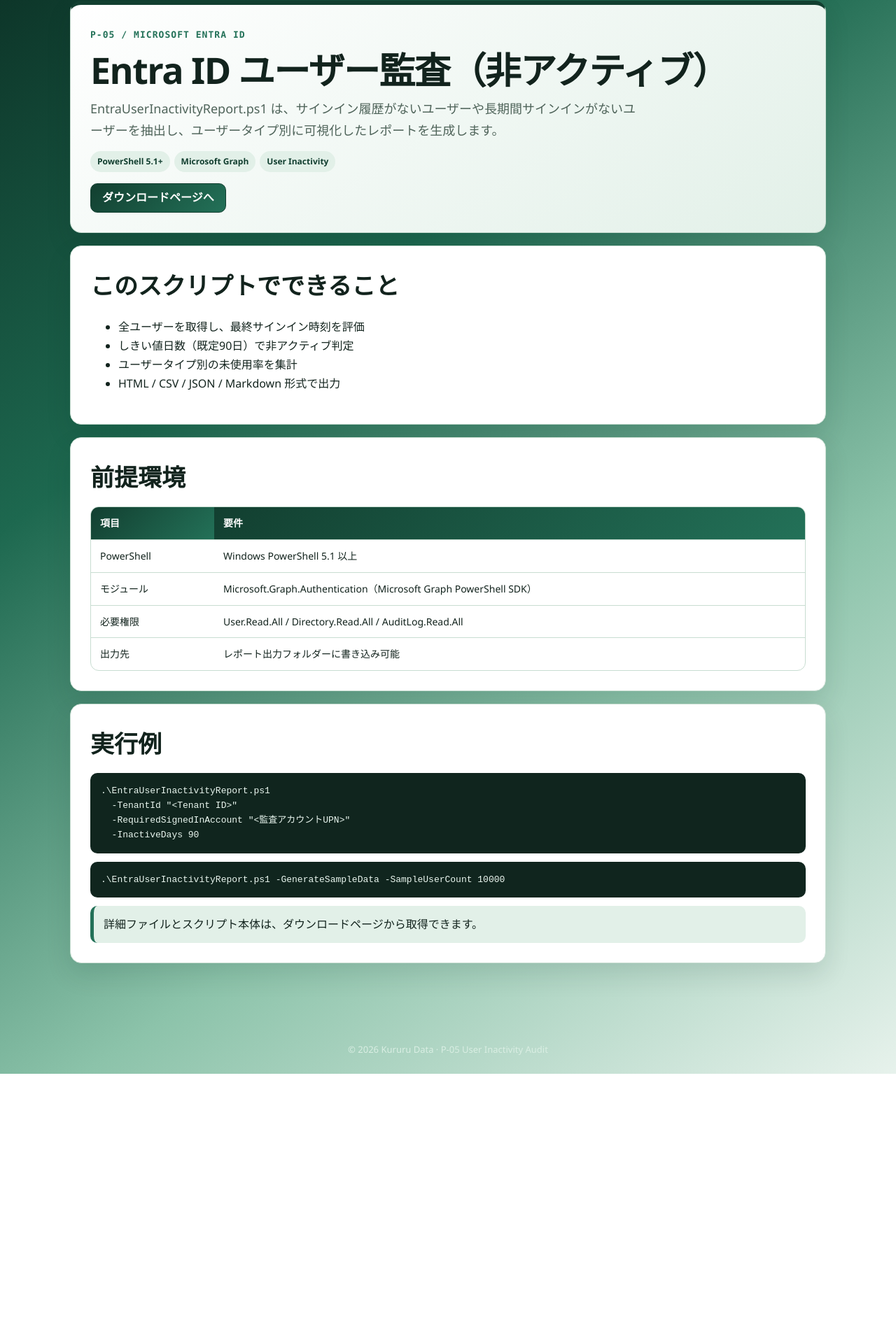
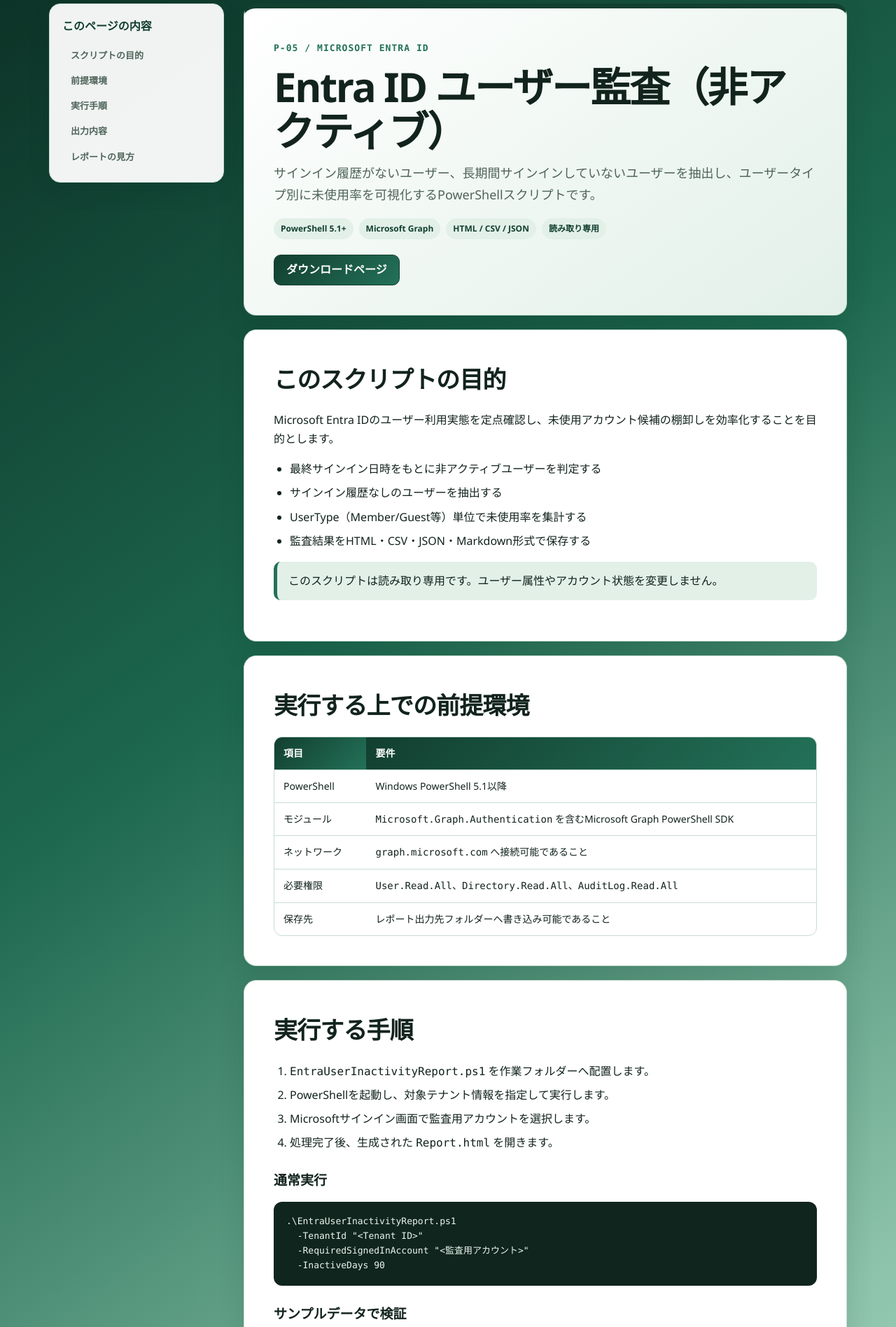
Before and after one commit to kururudata-ux/kururudata-ux.github.io, a plain HTML site: page entra-user-inactivity-audit.html/index.html in a window 1280 px wide. Shown: the part 104-2001 px from the top of the page at 70% size. Before the commit the page ends 1639 px from the top, so only its background shows below. Drawn offline with Linux system fonts and the light colour scheme.

Commit message:
Align user audit page structure with group audit
Rebuild entra-user-inactivity-audit.html/index.html with the same sectioned layout and sidebar navigation style as entra-group-audit.html, tailored to user inactivity auditing.

Co-authored-by: Copilot <223556219+Copilot@users.noreply.github.com>

```diff
--- a/entra-user-inactivity-audit.html/index.html
+++ b/entra-user-inactivity-audit.html/index.html
@@ -3,26 +3,49 @@
 <head>
   <meta charset="UTF-8">
   <meta name="viewport" content="width=device-width,initial-scale=1">
-  <meta name="description" content="Entra IDユーザー非アクティブ監査スクリプトの目的、前提、実行手順、出力内容。">
+  <meta name="description" content="Microsoft Entra IDユーザー非アクティブ監査スクリプトの目的、前提環境、実行手順、出力内容、レポートの見方。">
   <link rel="icon" href="data:,">
   <title>Entra ID User Inactivity Audit | Kururu Data</title>
   <style>
-    :root{--bg:#0b2f24;--mid:#1d684f;--soft:#e7f2ec;--surface:#fff;--text:#12231d;--muted:#4f645a;--line:#c8ddd1;--deep:#123f30;--deep2:#237158;--mint:#e2f0e8}
-    *{box-sizing:border-box} body{margin:0;color:var(--text);background:linear-gradient(145deg,var(--bg) 0%,var(--mid) 34%,#8cc3aa 68%,var(--soft) 100%);font-family:"Segoe UI",Aptos,Calibri,sans-serif;line-height:1.7}
+    :root{--bg:#0b2f24;--bg-mid:#1d684f;--bg-soft:#e7f2ec;--surface:#ffffff;--text:#12231d;--muted:#4f645a;--line:#c8ddd1;--deep:#123f30;--deep-2:#237158;--mint:#e2f0e8;--critical:#a4262c;--critical-bg:#fde7e9;--warning:#8a5a00;--warning-bg:#fff4ce;--review:#176b4d;--review-bg:#e1efe8;--code:#10251e}
+    *{box-sizing:border-box} html{scroll-behavior:smooth}
+    body{margin:0;color:var(--text);background:linear-gradient(145deg,var(--bg) 0%,var(--bg-mid) 32%,#8cc3aa 66%,var(--bg-soft) 100%);font-family:"Segoe UI",Aptos,Calibri,sans-serif;line-height:1.7}
     header{position:sticky;top:0;z-index:10;border-bottom:1px solid var(--line);background:rgba(247,251,248,.94);backdrop-filter:blur(10px)}
-    .head,.layout{max-width:1120px;margin:0 auto}.head{height:70px;padding:0 20px;display:flex;align-items:center;justify-content:space-between}
-    .brand,.back{text-decoration:none;font-weight:800}.brand{color:var(--text)}.back{color:var(--deep);font-size:14px}
-    .layout{padding:34px 20px 70px}.hero,section{margin-bottom:18px;padding:28px;border:1px solid var(--line);border-radius:16px;background:var(--surface);box-shadow:0 16px 36px rgba(8,40,29,.12)}
-    .hero{border-top:6px solid var(--deep);background:linear-gradient(145deg,#fff,var(--mint))}
-    .num{color:var(--deep2);font:800 13px Consolas,monospace;letter-spacing:.08em} h1{margin:10px 0 12px;font-size:clamp(32px,5vw,52px);line-height:1.08;letter-spacing:-.03em}
-    h2{margin:0 0 12px;font-size:clamp(24px,3vw,34px)} p{margin:0 0 10px}.lead{color:var(--muted);font-size:18px;max-width:780px}
-    .pill{display:inline-block;margin:4px 6px 0 0;padding:5px 10px;border-radius:999px;background:var(--mint);color:var(--deep);font-size:12px;font-weight:800}
-    .actions{margin-top:16px}.button{display:inline-flex;align-items:center;justify-content:center;min-height:42px;padding:0 16px;border:1px solid var(--deep);border-radius:10px;color:#fff;background:linear-gradient(135deg,var(--deep),var(--deep2));font-weight:800;text-decoration:none}
-    .table-wrap{overflow-x:auto;border:1px solid var(--line);border-radius:12px} table{width:100%;border-collapse:collapse;min-width:680px;font-size:14px}
-    th,td{padding:11px 13px;border-bottom:1px solid var(--line);text-align:left;vertical-align:top} th{color:#fff;background:linear-gradient(135deg,var(--deep),var(--deep2))} tr:last-child td{border-bottom:0}
-    pre{overflow:auto;margin:12px 0;padding:15px;border-radius:10px;background:#10251e;color:#e9f6ef;font:13px/1.55 Consolas,"Courier New",monospace}
-    .callout{margin-top:12px;padding:13px 14px;border-left:5px solid var(--deep2);border-radius:10px;background:var(--mint)}
-    footer{padding:24px 20px;color:#d9eee3;text-align:center;font-size:13px}
+    .head,.layout{max-width:1180px;margin:0 auto}.head{height:70px;padding:0 20px;display:flex;align-items:center;justify-content:space-between;gap:20px}
+    .brand{color:var(--text);font-weight:800;text-decoration:none}.back{color:var(--deep);font-size:14px;font-weight:700;text-decoration:none}
+    .layout{display:grid;grid-template-columns:250px minmax(0,1fr);gap:28px;padding:38px 20px 72px}
+    aside{position:sticky;top:96px;align-self:start;padding:18px;border:1px solid var(--line);border-radius:16px;background:rgba(255,255,255,.94);box-shadow:0 12px 30px rgba(8,40,29,.12)}
+    aside strong{display:block;margin-bottom:10px;color:var(--deep)}
+    aside a{display:block;padding:7px 9px;border-left:3px solid transparent;color:var(--muted);font-size:13px;font-weight:700;text-decoration:none}
+    aside a:hover{border-left-color:var(--deep-2);color:var(--deep);background:var(--mint)}
+    main{min-width:0}.hero,section{margin-bottom:20px;padding:clamp(24px,4vw,42px);border:1px solid var(--line);border-radius:18px;background:var(--surface);box-shadow:0 16px 38px rgba(8,40,29,.14);scroll-margin-top:92px}
+    .hero{border-top:7px solid var(--deep);background:linear-gradient(145deg,#ffffff,var(--mint))}
+    .num{color:var(--deep-2);font:800 13px Consolas,monospace;letter-spacing:.08em}
+    h1{margin:12px 0 14px;font-size:clamp(34px,5vw,58px);line-height:1.08;letter-spacing:-.04em}
+    h2{margin:0 0 15px;font-size:clamp(24px,3vw,34px);letter-spacing:-.025em}
+    h3{margin:24px 0 8px;font-size:19px}
+    p{margin:0 0 12px}.lead{max-width:780px;color:var(--muted);font-size:18px}
+    .pill-row{display:flex;flex-wrap:wrap;gap:8px;margin-top:18px}.pill{padding:5px 10px;border-radius:999px;background:var(--mint);color:var(--deep);font-size:12px;font-weight:800}
+    .actions{display:flex;flex-wrap:wrap;gap:10px;margin-top:22px}
+    .button{display:inline-flex;align-items:center;justify-content:center;min-height:44px;padding:0 17px;border:1px solid var(--deep);border-radius:10px;color:var(--deep);background:var(--surface);font-weight:800;text-decoration:none}
+    .button.primary{color:#fff;background:linear-gradient(135deg,var(--deep),var(--deep-2))}
+    ul,ol{padding-left:23px} li{margin:7px 0}
+    .callout{margin:16px 0;padding:14px 16px;border-left:5px solid var(--deep-2);border-radius:10px;background:var(--mint)}
+    .callout.warning{border-left-color:var(--warning);background:var(--warning-bg)}
+    code{font-family:Consolas,"Courier New",monospace}
+    pre{overflow:auto;margin:14px 0;padding:18px;border-radius:12px;color:#e9f6ef;background:var(--code);font-size:13px;line-height:1.55}
+    .table-wrap{overflow-x:auto;border:1px solid var(--line);border-radius:12px}
+    table{width:100%;border-collapse:collapse;min-width:700px;font-size:14px}
+    th,td{padding:11px 13px;border-bottom:1px solid var(--line);text-align:left;vertical-align:top}
+    th{color:#fff;background:linear-gradient(135deg,var(--deep),var(--deep-2))}
+    tr:last-child td{border-bottom:0}
+    .priority-grid{display:grid;grid-template-columns:repeat(3,1fr);gap:12px}
+    .priority{padding:16px;border:1px solid var(--line);border-left-width:6px;border-radius:12px}.priority strong{display:block;margin-bottom:6px}
+    .priority.critical{border-left-color:var(--critical);background:var(--critical-bg)}
+    .priority.warning{border-left-color:var(--warning);background:var(--warning-bg)}
+    .priority.review{border-left-color:var(--review);background:var(--review-bg)}
+    footer{padding:26px 20px;color:#d9eee3;text-align:center;font-size:13px}
+    @media(max-width:850px){.layout{grid-template-columns:1fr} aside{position:static} .priority-grid{grid-template-columns:1fr}}
   </style>
 </head>
 <body>
@@ -32,50 +55,119 @@
       <a class="back" href="index.html#projects">← Projectsへ戻る</a>
     </div>
   </header>
-  <main class="layout">
+
+  <div class="layout">
+    <aside aria-label="ページ内メニュー">
+      <strong>このページの内容</strong>
+      <a href="#purpose">スクリプトの目的</a>
+      <a href="#prerequisites">前提環境</a>
+      <a href="#procedure">実行手順</a>
+      <a href="#outputs">出力内容</a>
+      <a href="#reading">レポートの見方</a>
+    </aside>
+
+    <main>
       <div class="hero">
         <span class="num">P-05 / MICROSOFT ENTRA ID</span>
         <h1>Entra ID ユーザー監査（非アクティブ）</h1>
-      <p class="lead">EntraUserInactivityReport.ps1 は、サインイン履歴がないユーザーや長期間サインインがないユーザーを抽出し、ユーザータイプ別に可視化したレポートを生成します。</p>
-      <span class="pill">PowerShell 5.1+</span><span class="pill">Microsoft Graph</span><span class="pill">User Inactivity</span>
-      <div class="actions"><a class="button" href="entra-user-inactivity-downloads.html">ダウンロードページへ</a></div>
+        <p class="lead">サインイン履歴がないユーザー、長期間サインインしていないユーザーを抽出し、ユーザータイプ別に未使用率を可視化するPowerShellスクリプトです。</p>
+        <div class="pill-row">
+          <span class="pill">PowerShell 5.1+</span>
+          <span class="pill">Microsoft Graph</span>
+          <span class="pill">HTML / CSV / JSON</span>
+          <span class="pill">読み取り専用</span>
+        </div>
+        <div class="actions">
+          <a class="button primary" href="entra-user-inactivity-downloads.html/">ダウンロードページ</a>
+        </div>
       </div>
 
-    <section>
-      <h2>このスクリプトでできること</h2>
+      <section id="purpose">
+        <h2>このスクリプトの目的</h2>
+        <p>Microsoft Entra IDのユーザー利用実態を定点確認し、未使用アカウント候補の棚卸しを効率化することを目的とします。</p>
         <ul>
-        <li>全ユーザーを取得し、最終サインイン時刻を評価</li>
-        <li>しきい値日数（既定90日）で非アクティブ判定</li>
-        <li>ユーザータイプ別の未使用率を集計</li>
-        <li>HTML / CSV / JSON / Markdown 形式で出力</li>
+          <li>最終サインイン日時をもとに非アクティブユーザーを判定する</li>
+          <li>サインイン履歴なしのユーザーを抽出する</li>
+          <li>UserType（Member/Guest等）単位で未使用率を集計する</li>
+          <li>監査結果をHTML・CSV・JSON・Markdown形式で保存する</li>
         </ul>
+        <div class="callout">このスクリプトは読み取り専用です。ユーザー属性やアカウント状態を変更しません。</div>
       </section>
 
-    <section>
-      <h2>前提環境</h2>
+      <section id="prerequisites">
+        <h2>実行する上での前提環境</h2>
         <div class="table-wrap">
           <table>
             <thead><tr><th>項目</th><th>要件</th></tr></thead>
             <tbody>
-            <tr><td>PowerShell</td><td>Windows PowerShell 5.1 以上</td></tr>
-            <tr><td>モジュール</td><td>Microsoft.Graph.Authentication（Microsoft Graph PowerShell SDK）</td></tr>
-            <tr><td>必要権限</td><td>User.Read.All / Directory.Read.All / AuditLog.Read.All</td></tr>
-            <tr><td>出力先</td><td>レポート出力フォルダーに書き込み可能</td></tr>
+              <tr><td>PowerShell</td><td>Windows PowerShell 5.1以降</td></tr>
+              <tr><td>モジュール</td><td><code>Microsoft.Graph.Authentication</code> を含むMicrosoft Graph PowerShell SDK</td></tr>
+              <tr><td>ネットワーク</td><td><code>graph.microsoft.com</code> へ接続可能であること</td></tr>
+              <tr><td>必要権限</td><td><code>User.Read.All</code>、<code>Directory.Read.All</code>、<code>AuditLog.Read.All</code></td></tr>
+              <tr><td>保存先</td><td>レポート出力先フォルダーへ書き込み可能であること</td></tr>
             </tbody>
           </table>
         </div>
       </section>
 
-    <section>
-      <h2>実行例</h2>
+      <section id="procedure">
+        <h2>実行する手順</h2>
+        <ol>
+          <li><code>EntraUserInactivityReport.ps1</code> を作業フォルダーへ配置します。</li>
+          <li>PowerShellを起動し、対象テナント情報を指定して実行します。</li>
+          <li>Microsoftサインイン画面で監査用アカウントを選択します。</li>
+          <li>処理完了後、生成された <code>Report.html</code> を開きます。</li>
+        </ol>
+        <h3>通常実行</h3>
         <pre><code>.\EntraUserInactivityReport.ps1
   -TenantId "&lt;Tenant ID&gt;"
-  -RequiredSignedInAccount "&lt;監査アカウントUPN&gt;"
+  -RequiredSignedInAccount "&lt;監査用アカウント&gt;"
   -InactiveDays 90</code></pre>
-      <pre><code>.\EntraUserInactivityReport.ps1 -GenerateSampleData -SampleUserCount 10000</code></pre>
-      <div class="callout">詳細ファイルとスクリプト本体は、ダウンロードページから取得できます。</div>
+        <h3>サンプルデータで検証</h3>
+        <pre><code>.\EntraUserInactivityReport.ps1
+  -GenerateSampleData
+  -SampleUserCount 10000</code></pre>
+      </section>
+
+      <section id="outputs">
+        <h2>実行後に出力される内容</h2>
+        <div class="table-wrap">
+          <table>
+            <thead><tr><th>ファイル</th><th>内容</th></tr></thead>
+            <tbody>
+              <tr><td><code>Report.html</code></td><td>非アクティブ監査の可視化レポート</td></tr>
+              <tr><td><code>Summary.json</code></td><td>監査概要（件数、しきい値、日時）</td></tr>
+              <tr><td><code>Users.csv</code></td><td>全ユーザー一覧</td></tr>
+              <tr><td><code>InactiveUsers.csv</code></td><td>非アクティブと判定されたユーザー一覧</td></tr>
+              <tr><td><code>UserTypeSummary.csv</code></td><td>UserType別の件数・未使用率集計</td></tr>
+              <tr><td><code>Report.md</code></td><td>テキストベースの監査サマリー</td></tr>
+            </tbody>
+          </table>
+        </div>
+      </section>
+
+      <section id="reading">
+        <h2>出力されたレポートの見方</h2>
+        <p>まずサマリーで全体件数を確認し、その後にユーザータイプ別の未使用率と詳細一覧を確認します。</p>
+        <div class="priority-grid">
+          <article class="priority critical">
+            <strong>赤: 緊急確認</strong>
+            <span>無効アカウントや想定外の高権限ユーザーが未使用として抽出された場合。</span>
+          </article>
+          <article class="priority warning">
+            <strong>黄: 要対応</strong>
+            <span>しきい値日数を超えてサインインがないユーザー。</span>
+          </article>
+          <article class="priority review">
+            <strong>緑: 定期レビュー</strong>
+            <span>サインイン履歴がないユーザーやGuestアカウントの棚卸し。</span>
+          </article>
+        </div>
+        <div class="callout warning">抽出結果は削除対象確定ではありません。所有者・業務利用状況・権限影響を確認した上で判断してください。</div>
       </section>
     </main>
-  <footer>© 2026 Kururu Data · P-05 User Inactivity Audit</footer>
+  </div>
+
+  <footer>© 2026 Kururu Data · P-05 Microsoft Entra ID</footer>
 </body>
 </html>
```
Lines whose indentation alone changed are shown as unchanged.
